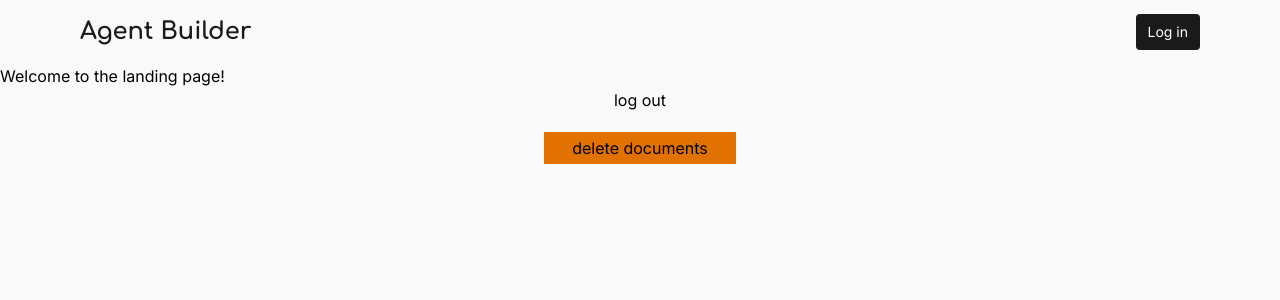
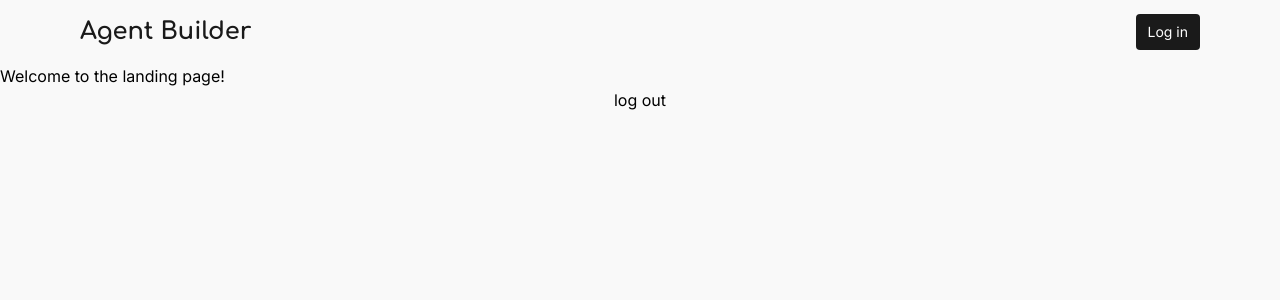
Before and after one commit to Mou2xie/agent_builder_frontend, a React (Vite) app: page / in a window 1280 px wide. Shown: the top 300 px of the page. Built offline with nearby package versions, Linux system fonts and the light colour scheme; no server answers.

Commit message:
feat: remove unused user authentication logic and delete button from IndexPage

```diff
--- a/src/routes/index.tsx
+++ b/src/routes/index.tsx
@@ -1,9 +1,6 @@
 import { supabaseClient } from "../libs/supabaseClient"
-import { useAuthStore } from "../stores/useAuthStore";
 
 export const IndexPage = () => {
-  const user = useAuthStore(state => state.user);
-
 
   return (
     <>
@@ -11,18 +8,6 @@ export const IndexPage = () => {
         <p>Welcome to the landing page!</p>
         <div className=" flex flex-col gap-5">
           <button onClick={() => supabaseClient.auth.signOut()}>log out</button>
-          <button onClick={async () => {
-            console.log("当前登录的用户:", user?.id);
-
-            // 2. 执行删除操作
-            const res = await supabaseClient
-              .from("documents")
-              .delete()
-              .eq("id", 111);
-
-            console.log("删除结果:", res);
-          }}
-            className="w-48 mx-auto py-1 bg-amber-600">delete documents</button>
         </div>
       </div>
     </>
```
